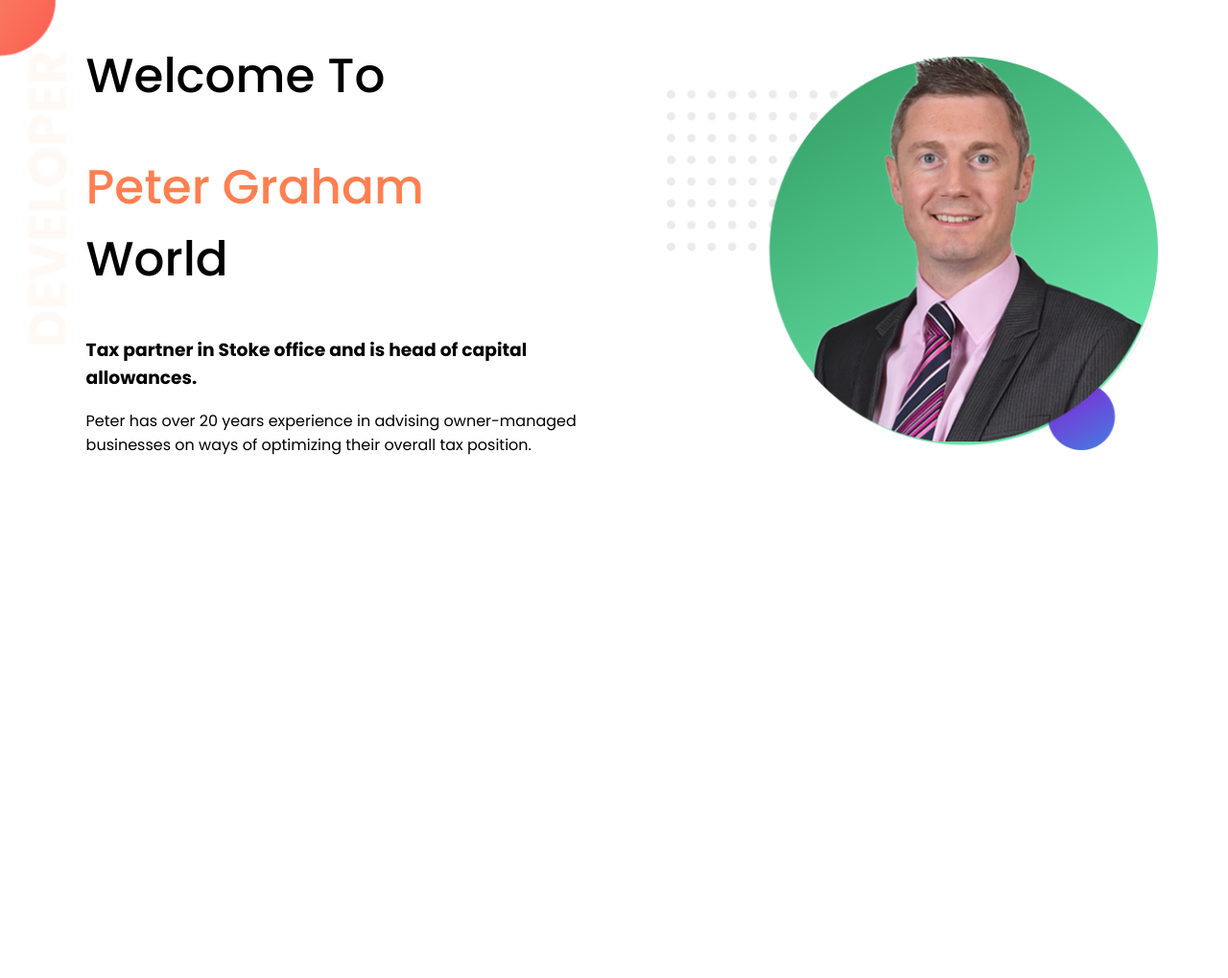
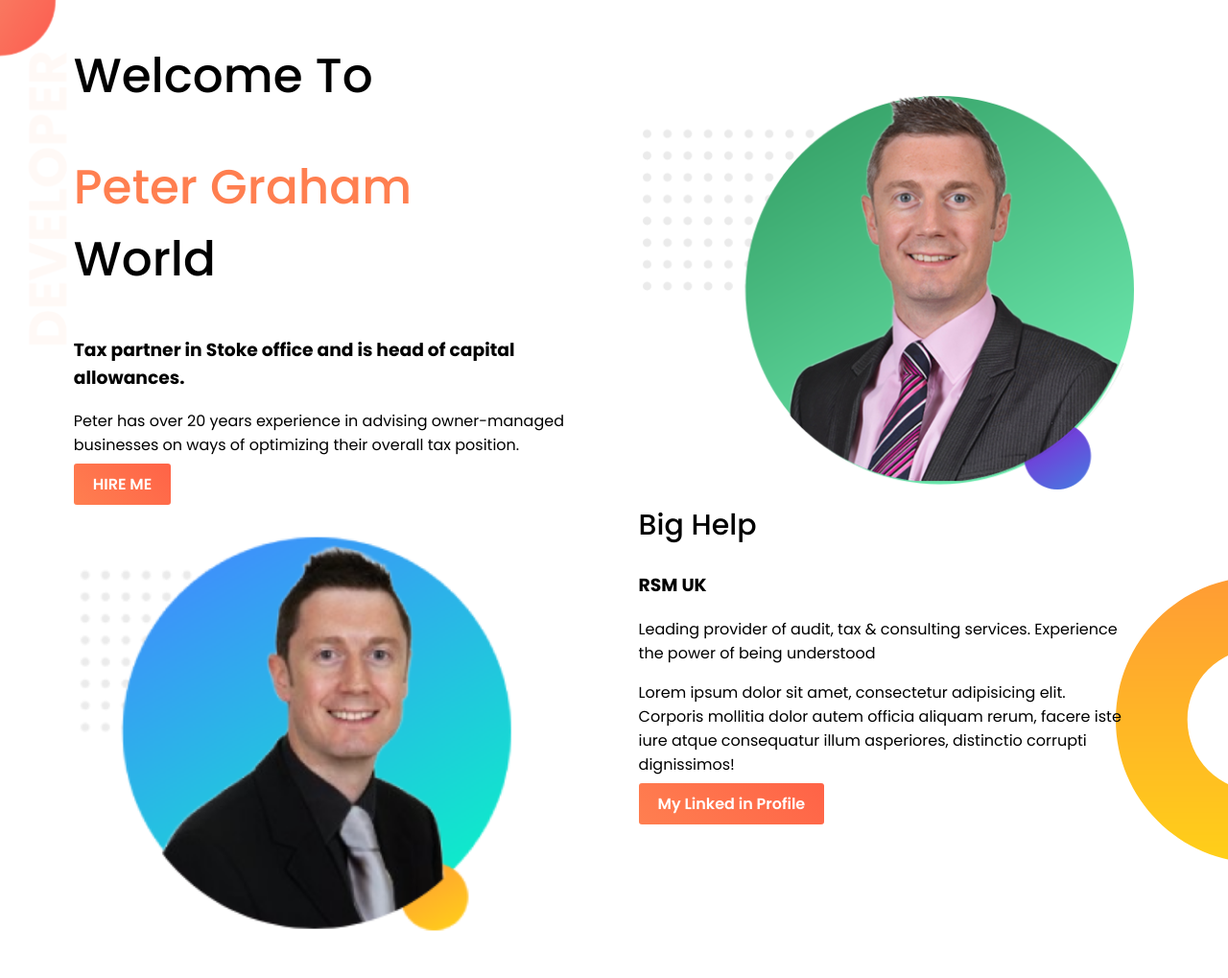
Before and after one commit to Obaida116/web-portfolio2, a plain HTML site: page index.html in a window 1280 px wide. Shown: the whole page at 96% size. Before the commit the page ends 800 px from the top, so only its background shows below. Drawn offline with Linux system fonts and the light colour scheme.

Commit message:
dream part completed

```diff
--- a/index.html
+++ b/index.html
@@ -17,11 +17,24 @@
             <h1><span class="name-highlighter">Peter Graham</span> World</h1>
             <h3>Tax partner in Stoke office and is head of capital allowances.</h3>
             <p>Peter has over 20 years experience in advising owner-managed businesses on ways of optimizing their overall tax position.</p>
+            <a class="link-button" target="_blank" href="https://uk.linkedin.com/in/peter-graham-317a6237">HIRE ME</a>
         </div>
         <div class="half-width">
             <img src="Images/showOff/image 13.png" alt="">
         </div>
     </section>
+    <section class="middle-banner">
+        <div class="half-width-2">
+            <img src="Images/showOff/PeterGraham2.png" alt="">
+        </div>
+        <div class="half-width-2">
+            <h2>Big Help</h2>
+            <h3>RSM UK</h3>
+            <p>Leading provider of audit, tax & consulting services. Experience the power of being understood</p>
+            <p>Lorem ipsum dolor sit amet, consectetur adipisicing elit. Corporis mollitia dolor autem officia aliquam rerum, facere iste iure atque consequatur illum asperiores, distinctio corrupti dignissimos!</p>
+            <a class="link-button" target="_blank" href="https://uk.linkedin.com/in/peter-graham-317a6237">My Linked in Profile</a>
+        </div>
+    </section>
 
 </body>
 </html>
--- a/style.css
+++ b/style.css
@@ -13,7 +13,7 @@ h1{
 .half-width{
     width: 40%;
     margin-left: 5%;
-    padding-left: 2%;
+    padding-left: 1%;
     display: inline-block;
 }
 .half-width img{
@@ -22,4 +22,32 @@ h1{
 .top-banner{
     background-image: url(Images/developer-portfolio/top-banner.png);
     background-repeat: no-repeat;
+    height: 500px;
 }
+.link-button{
+    text-decoration: none;
+    background-image: linear-gradient(45deg, coral, tomato);
+    color: white;
+    font-weight: 600;
+    border-radius: 3px;
+    padding: 10px 20px;
+}
+.middle-banner{
+    background-image: url(Images/developer-portfolio/dream-bg.png);
+    background-repeat: no-repeat;
+    background-position: right;
+    height: 500px;
+}
+.half-width-2{
+    width: 40%;
+    margin-left: 5%;
+    padding-left: 1%;
+    float: left;
+}
+.half-width-2 img{
+    width: 100%;
+}
+h2{
+    font-size: 30px;
+    font-weight: 500;
+}
```
Also changed, not shown: Images/showOff/PeterGraham2.jpg (added), Images/showOff/PeterGraham2.png (added).
